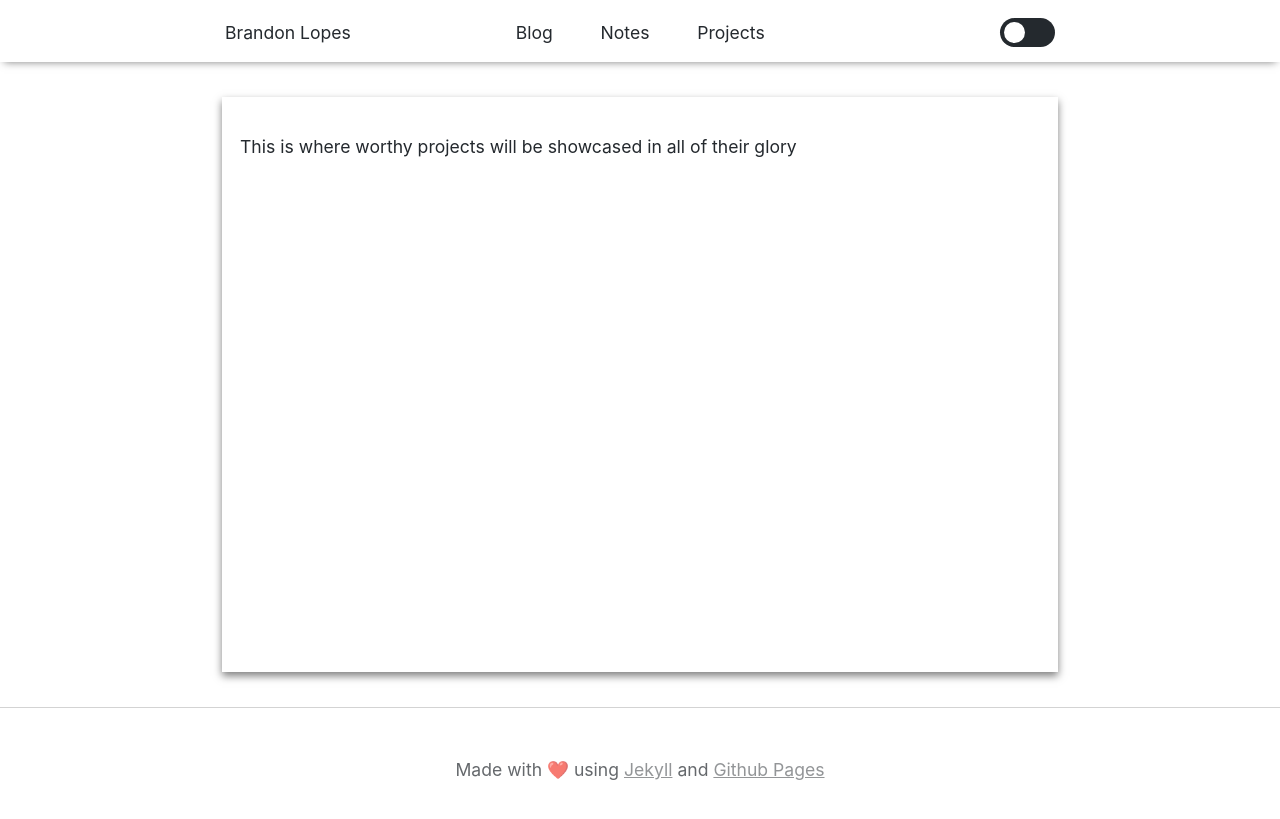
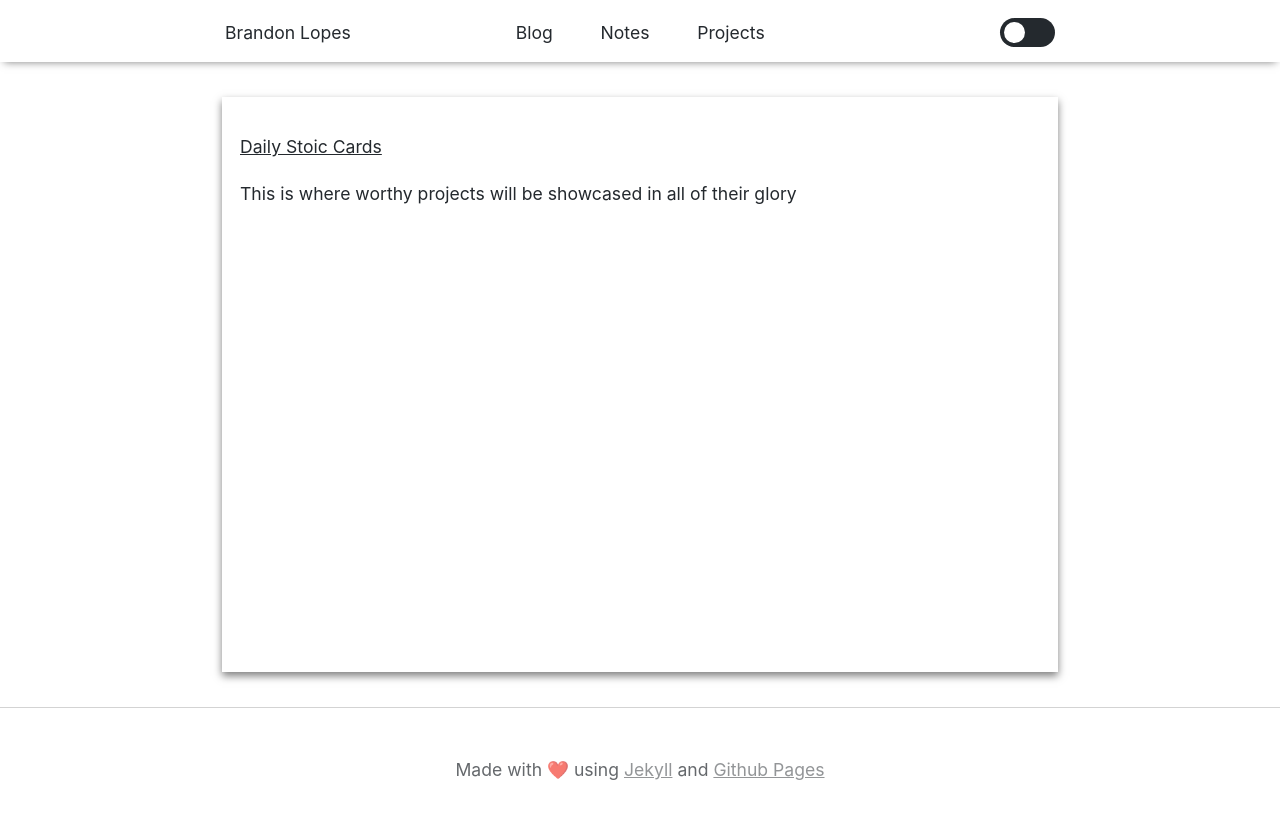
Before and after one commit to brandonlopes/brandonlopes.github.io, a Jekyll site: the page built from projects.md, in a window 1280 px wide. Shown: the top 819 px of the page. Built offline with Jekyll 4.4.1, drawn with Linux system fonts in a browser that asks for light colours.

Commit message:
next/prev styling

```diff
--- a/_layouts/default.html
+++ b/_layouts/default.html
@@ -4,12 +4,16 @@
 {% include head.html %}
 
 <body>
+  <main>
+  {% include header.html %}
 
-  {% include header.html %}
+
 
     <div class="wrapper" id="wrapper">
       {{ content }}
     </div>
+
+  </main>
 
   {% include footer.html %}
 
--- a/css/main.css
+++ b/css/main.css
@@ -98,10 +98,9 @@
   flex-direction: column;
   justify-content: center;
   width: 100%;
-  height: 6em;
+  height: 7em;
   text-align: center;
   margin: auto;
-  padding-top: 0.5em;
   border-top: 1px solid lightgrey;
 }
 
@@ -230,8 +229,10 @@
   max-width: 100%;
   margin: 5em auto 2em;
   box-shadow: 0px 4px 8px 0px rgba(0,0,0,0.5);
-  -webkit-transition: .2s;
-  transition: .2s;
+}
+
+.wrapper a{
+  text-decoration: underline;
 }
 
 .quoteOfTheDayContainer{
@@ -240,19 +241,19 @@
 
 .next-previous{
   margin-top: 2em;
-  padding-top: 1em;
+  padding-top: 0.5em;
   border-top: 1px solid lightgrey;
 }
 
 .previous{
   line-height: 2px;
-  padding: 0px;
+  padding-left: 0.5em;
   float: left;
 }
 
 .next{
-  line-height: 2px;
-  padding: 0px;
+  line-height: 1px;
+  padding-right: 0.5em;
   float:right;
   text-align: right;
 }
@@ -262,7 +263,7 @@
 }
 
 .modal{
-  opacity: 0.3;
+  opacity: 0.1;
 }
 /*
 -----------------
@@ -361,12 +362,13 @@
   }
 
   footer{
-    margin-top: 1em;
-    height: 5em;
+    margin-top: 0.5em;
+    height: 6em;
   }
 
   .wrapper{
     padding: 0px;
+    margin-bottom: 0px;
     border: none;
     box-shadow: none;
   }
--- a/projects.md
+++ b/projects.md
@@ -3,4 +3,9 @@
 title: Projects
 permalink: /projects/
 ---
+
+[Daily Stoic Cards](https://brandonlopes.ca/daily_stoic_cards/)
+
+
+
 This is where worthy projects will be showcased in all of their glory
```
Also changed, not shown: 10 other files.
